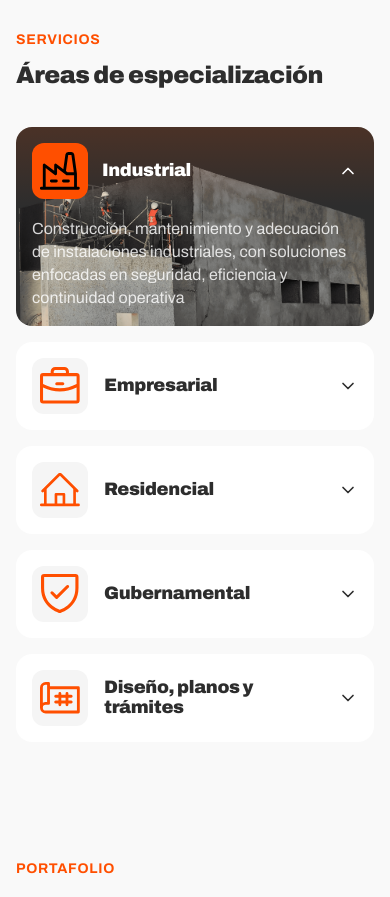
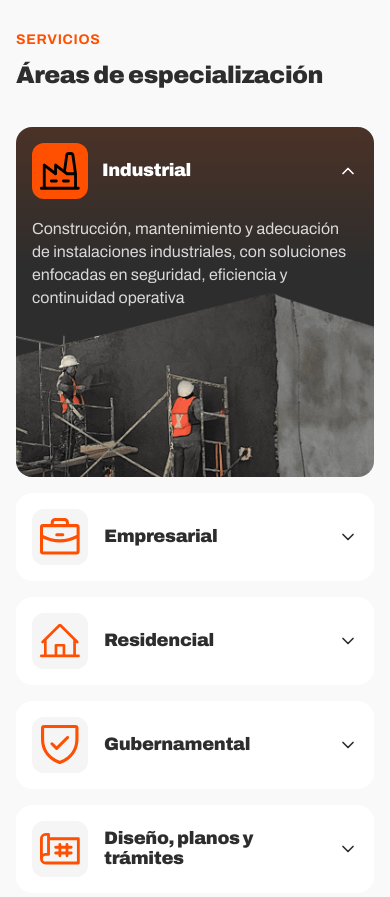
Before and after one commit to FMondragon7/Landing-Servicios-Multiples-del-noroeste, an Astro site: page / in a window 390 px wide. Shown: the part 1400-2297 px from the top of the page. Built offline with nearby package versions, Linux system fonts and the light colour scheme; Astro itself is replaced by a stand-in of ours.

Commit message:
Ajustar imagen de especialidad de fondo

```diff
--- a/src/components/Specialties.astro
+++ b/src/components/Specialties.astro
@@ -175,8 +175,23 @@ import Icon from './ui/Icon.astro';
 		}
 
 		.area.is-active {
-			min-height: 340px;
+			max-height: 250px;
 			padding: 36px;
+		}
+
+		.area.is-active {
+			background-size:
+				100% 100%,
+				100% 100%,
+				auto 270%;
+			background-position:
+				center,
+				center,
+				calc(100% + 370px) 45%;
+		}
+
+		.area.is-active .area__desc {
+			max-width: 40ch;
 		}
 	}
 
@@ -215,7 +230,9 @@ import Icon from './ui/Icon.astro';
 			justify-items: stretch;
 			align-content: start;
 			gap: 14px;
+			height: 350px;
 			min-height: 0;
+			max-height: none;
 			padding: 16px;
 			border-radius: var(--radius);
 			background-color: #2d2d2d;
@@ -228,10 +245,10 @@ import Icon from './ui/Icon.astro';
 				var(--area-image);
 			background-size:
 				100% 100%,
-				cover;
+				auto 180%;
 			background-position:
 				center,
-				right 30%;
+				calc(100% + 330px) -10%;
 		}
 
 		.area.is-active .area__icon {
@@ -252,6 +269,10 @@ import Icon from './ui/Icon.astro';
 			transform: rotate(180deg);
 			color: var(--white);
 		}
+
+		.area.is-active .area__desc {
+			max-width: 50ch;
+		}
 	}
 </style>
 
```
